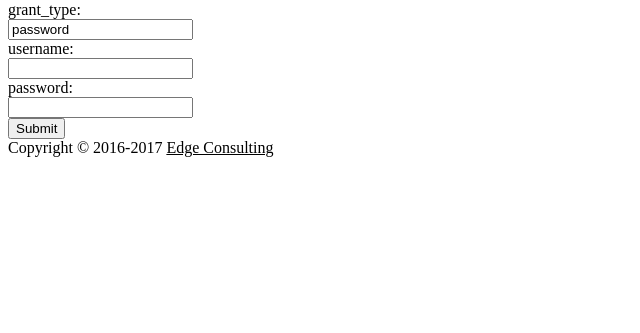
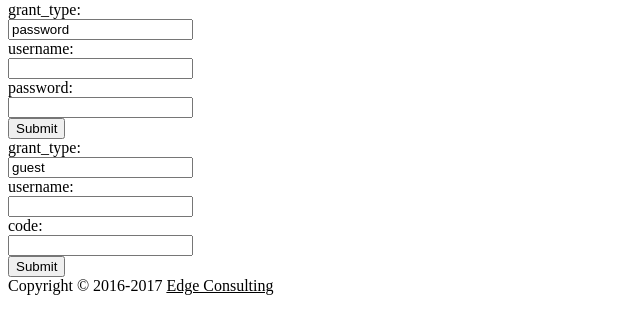
Before and after one commit to iunanton/authenticator, a website: page index.html in a window 1280 px wide. Shown: the part 79-412 px from the top of the page, without its empty margins (0-640 px from the left). Drawn offline with Linux system fonts and the light colour scheme.

Commit message:
Add html form for guest authentication

```diff
--- a/index.html
+++ b/index.html
@@ -4,7 +4,7 @@
 <title>Authentification　Server</title>
 <meta name="generator" content="Bluefish 2.2.7" >
 <meta name="author" content="Anton Yun" >
-<meta name="date" content="2017-10-03T20:25:21+0800" >
+<meta name="date" content="2017-10-12T21:37:48+0800" >
 <meta name="copyright" content="">
 <meta name="keywords" content="">
 <meta name="description" content="">
@@ -25,6 +25,15 @@
 <input type="password" name="password" id="password" /><br />
 <input type="submit" id="submit" />
 </form>
+<form action="/oauth" method="POST">
+<label for="grant_type">grant_type:</label><br />
+<input type="text" name="grant_type" id="grant_type" value="guest" readonly="readonly" /><br />
+<label for="username">username:</label><br />
+<input type="text" name="username" id="username" /><br />
+<label for="code">code:</label><br />
+<input type="password" name="code" id="code" /><br />
+<input type="submit" id="submit" />
+</form>
 <div>Copyright &copy 2016<script>new Date().getFullYear()>2016&&document.write("-" + new Date().getFullYear());</script> <a target="_blank" href="http://edgeconsult.me" style="color: inherit">Edge Consulting</a></div>
 </body>
 </html>
```
